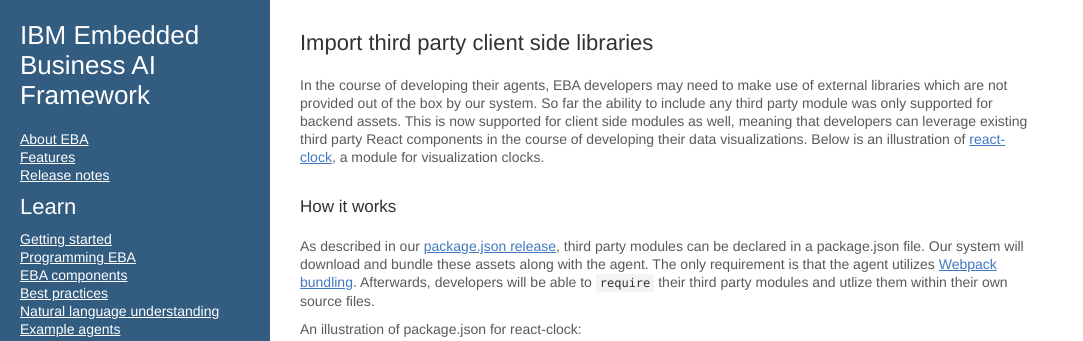
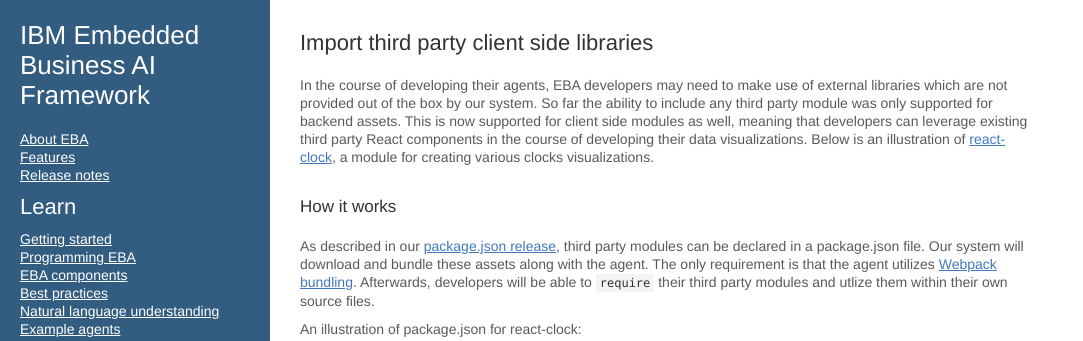
Before and after one commit to ibm-watson-embedded-business-assistant/eba-example-agents, a Jekyll site: the page built from release/blogs/ExternalFrontendPackages.md, in a window 1280 px wide and 900 px high. Shown: the top 341 px of the window, without its empty margins (0-1083 px from the left). Built offline with Jekyll 4.4.1, drawn with Linux system fonts in a browser that asks for light colours; our own code applies the rules of GitHub Pages for plain Markdown files.

Commit message:
Update ExternalFrontendPackages.md

```diff
--- a/release/blogs/ExternalFrontendPackages.md
+++ b/release/blogs/ExternalFrontendPackages.md
@@ -1,6 +1,6 @@
 ## Import third party client side libraries
 
-In the course of developing their agents, EBA developers may need to make use of external libraries which are not provided out of the box by our system. So far the ability to include any third party module was only supported for backend assets. This is now supported for client side modules as well, meaning that developers can leverage existing third party React components in the course of developing their data visualizations. Below is an illustration of [react-clock](https://www.npmjs.com/package/react-clock), a module for visualization clocks.
+In the course of developing their agents, EBA developers may need to make use of external libraries which are not provided out of the box by our system. So far the ability to include any third party module was only supported for backend assets. This is now supported for client side modules as well, meaning that developers can leverage existing third party React components in the course of developing their data visualizations. Below is an illustration of [react-clock](https://www.npmjs.com/package/react-clock), a module for creating various clocks visualizations.
 
 
 ### How it works
```
